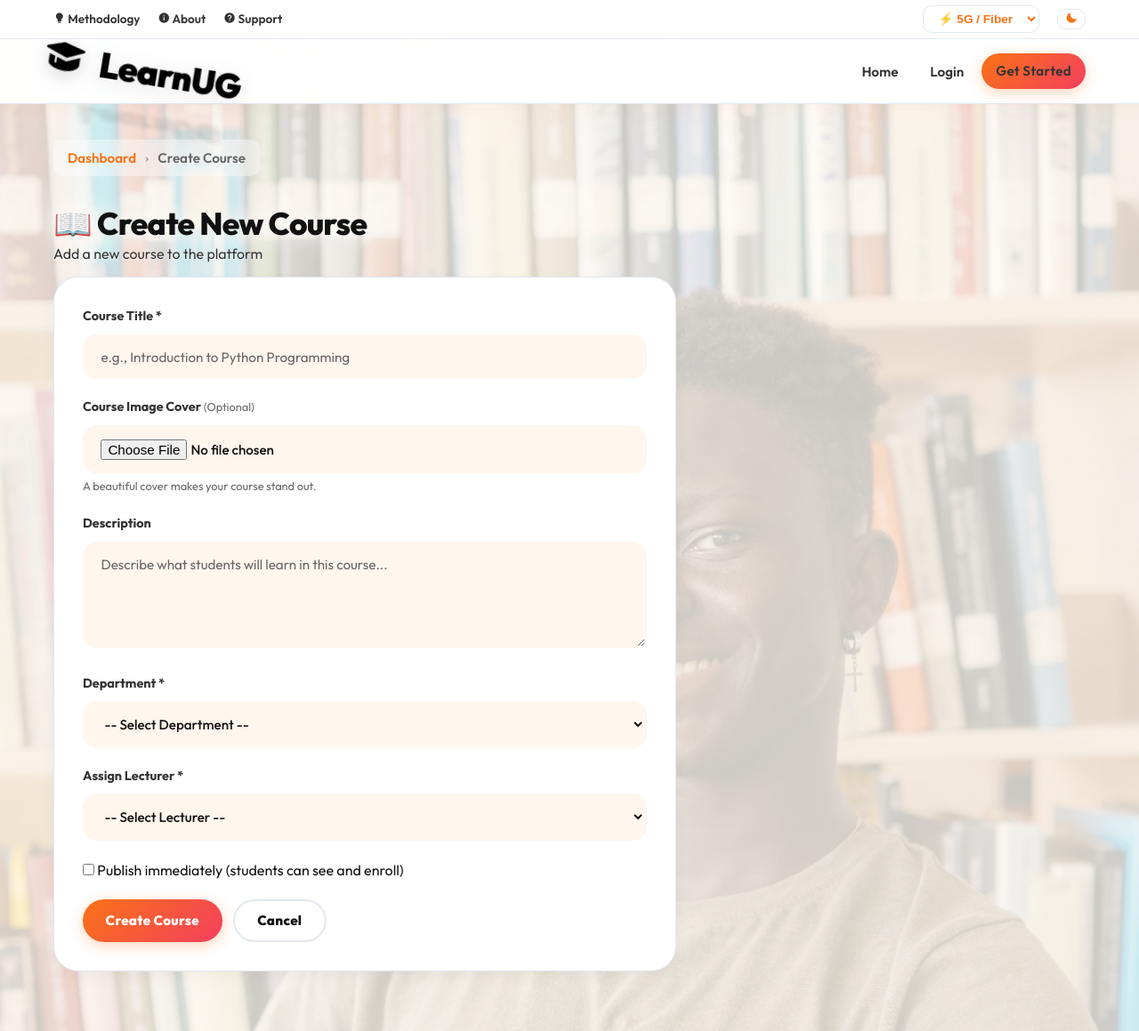
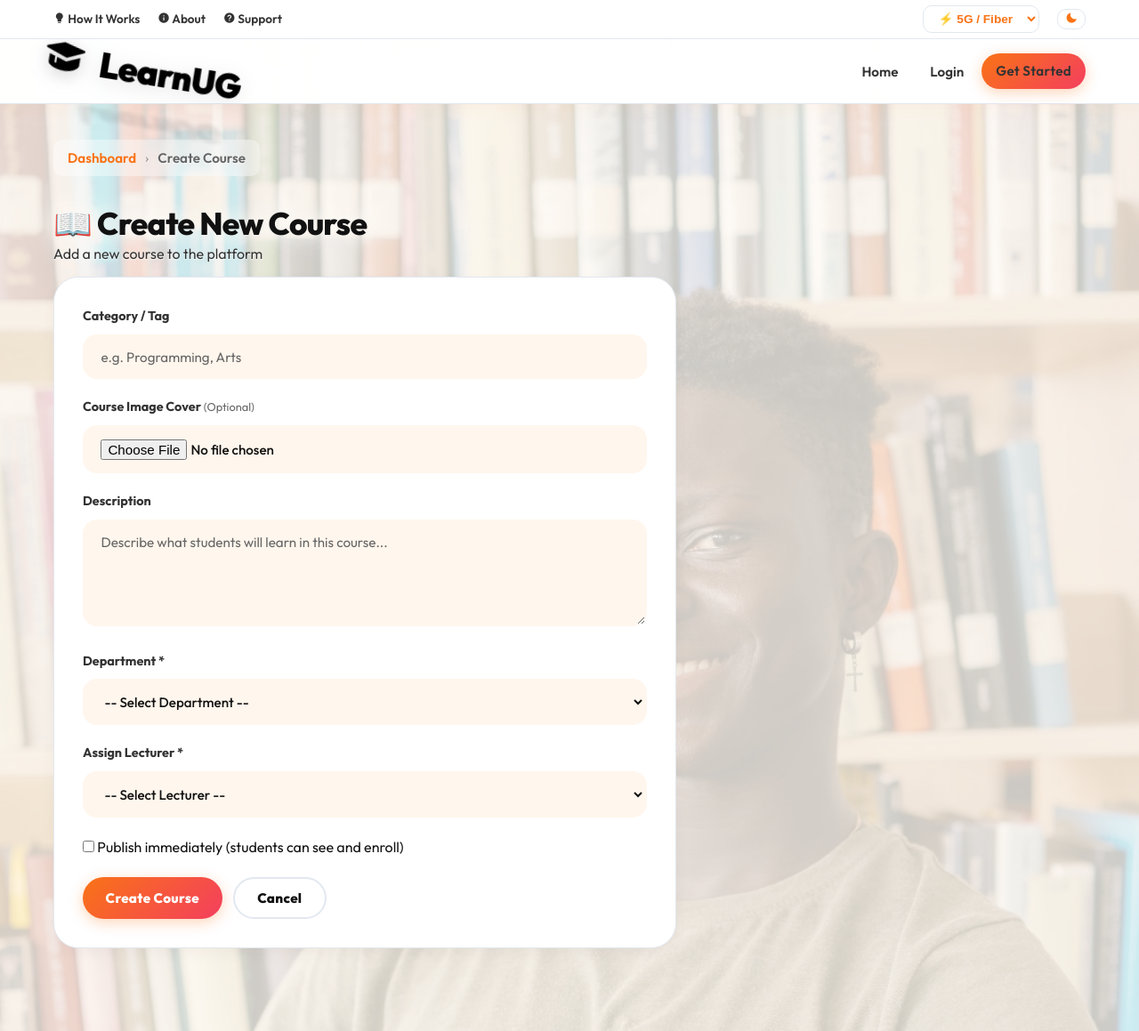
Before and after one commit to gilbertinkamanyire/elearnig_website, a Flask app: page /courses/create in a window 1280 px wide. Shown: the top 1159 px of the page at 89% size. Run offline with Flask 3, Linux system fonts and the light colour scheme; the visitor is signed in with stand-in values (Sample User, id 1); data that the repository does not hold is empty; some libraries are stand-ins or nearby versions.

Commit message:
Cleanup profiles, rename menu items, and enhance course management with delete/category features

```diff
--- a/models.py
+++ b/models.py
@@ -69,8 +69,8 @@ def init_db():
 
             CREATE TABLE IF NOT EXISTS enrollments (
                 id SERIAL PRIMARY KEY,
-                student_id INTEGER NOT NULL REFERENCES users(id),
-                course_id INTEGER NOT NULL REFERENCES courses(id),
+                student_id INTEGER NOT NULL REFERENCES users(id) ON DELETE CASCADE,
+                course_id INTEGER NOT NULL REFERENCES courses(id) ON DELETE CASCADE,
                 enrolled_at TIMESTAMP DEFAULT CURRENT_TIMESTAMP,
                 progress REAL DEFAULT 0.0,
                 participation_points INTEGER DEFAULT 0,
@@ -80,8 +80,8 @@ def init_db():
 
             CREATE TABLE IF NOT EXISTS lesson_progress (
                 id SERIAL PRIMARY KEY,
-                student_id INTEGER NOT NULL REFERENCES users(id),
-                lesson_id INTEGER NOT NULL REFERENCES lessons(id),
+                student_id INTEGER NOT NULL REFERENCES users(id) ON DELETE CASCADE,
+                lesson_id INTEGER NOT NULL REFERENCES lessons(id) ON DELETE CASCADE,
                 completed INTEGER DEFAULT 0,
                 completed_at TIMESTAMP,
                 UNIQUE(student_id, lesson_id)
@@ -101,9 +101,9 @@ def init_db():
 
             CREATE TABLE IF NOT EXISTS attendance (
                 id SERIAL PRIMARY KEY,
-                user_id INTEGER NOT NULL REFERENCES users(id),
-                course_id INTEGER NOT NULL REFERENCES courses(id),
-                lesson_id INTEGER,
+                user_id INTEGER NOT NULL REFERENCES users(id) ON DELETE CASCADE,
+                course_id INTEGER NOT NULL REFERENCES courses(id) ON DELETE CASCADE,
+                lesson_id INTEGER REFERENCES lessons(id) ON DELETE CASCADE,
                 activity_type TEXT NOT NULL,
                 timestamp TIMESTAMP DEFAULT CURRENT_TIMESTAMP
             );
@@ -120,8 +120,8 @@ def init_db():
 
             CREATE TABLE IF NOT EXISTS submissions (
                 id SERIAL PRIMARY KEY,
-                assessment_id INTEGER NOT NULL REFERENCES assessments(id),
-                student_id INTEGER NOT NULL REFERENCES users(id),
+                assessment_id INTEGER NOT NULL REFERENCES assessments(id) ON DELETE CASCADE,
+                student_id INTEGER NOT NULL REFERENCES users(id) ON DELETE CASCADE,
                 answers_json TEXT NOT NULL DEFAULT '{}',
                 score REAL DEFAULT 0,
                 max_score REAL DEFAULT 0,
@@ -283,8 +283,8 @@ def init_db():
                 progress REAL DEFAULT 0.0,
                 participation_points INTEGER DEFAULT 0,
                 last_lesson_id INTEGER DEFAULT NULL,
-                FOREIGN KEY (student_id) REFERENCES users(id),
-                FOREIGN KEY (course_id) REFERENCES courses(id),
+                FOREIGN KEY (student_id) REFERENCES users(id) ON DELETE CASCADE,
+                FOREIGN KEY (course_id) REFERENCES courses(id) ON DELETE CASCADE,
                 UNIQUE(student_id, course_id)
             );
 
@@ -294,8 +294,8 @@ def init_db():
                 lesson_id INTEGER NOT NULL,
                 completed INTEGER DEFAULT 0,
                 completed_at TIMESTAMP,
-                FOREIGN KEY (student_id) REFERENCES users(id),
-                FOREIGN KEY (lesson_id) REFERENCES lessons(id),
+                FOREIGN KEY (student_id) REFERENCES users(id) ON DELETE CASCADE,
+                FOREIGN KEY (lesson_id) REFERENCES lessons(id) ON DELETE CASCADE,
                 UNIQUE(student_id, lesson_id)
             );
 
@@ -319,9 +319,9 @@ def init_db():
                 lesson_id INTEGER,
                 activity_type TEXT NOT NULL,
                 timestamp TIMESTAMP DEFAULT CURRENT_TIMESTAMP,
-                FOREIGN KEY (user_id) REFERENCES users(id),
-                FOREIGN KEY (course_id) REFERENCES courses(id),
-                FOREIGN KEY (lesson_id) REFERENCES lessons(id)
+                FOREIGN KEY (user_id) REFERENCES users(id) ON DELETE CASCADE,
+                FOREIGN KEY (course_id) REFERENCES courses(id) ON DELETE CASCADE,
+                FOREIGN KEY (lesson_id) REFERENCES lessons(id) ON DELETE CASCADE
             );
 
             CREATE TABLE IF NOT EXISTS notifications (
@@ -347,8 +347,8 @@ def init_db():
                 score REAL DEFAULT 0,
                 max_score REAL DEFAULT 0,
                 submitted_at TIMESTAMP DEFAULT CURRENT_TIMESTAMP,
-                FOREIGN KEY (assessment_id) REFERENCES assessments(id),
-                FOREIGN KEY (student_id) REFERENCES users(id)
+                FOREIGN KEY (assessment_id) REFERENCES assessments(id) ON DELETE CASCADE,
+                FOREIGN KEY (student_id) REFERENCES users(id) ON DELETE CASCADE
             );
 
             CREATE TABLE IF NOT EXISTS discussions (
--- a/routes/courses.py
+++ b/routes/courses.py
@@ -194,6 +194,7 @@ def register_courses(app):
             description = request.form.get('description', '').strip()
             department_id = request.form.get('department_id', type=int)
             lecturer_id = request.form.get('lecturer_id', type=int)
+            category = request.form.get('category', 'General').strip()
             is_published = 1 if request.form.get('is_published') else 0
 
             image_url = ''
@@ -210,8 +211,8 @@ def register_courses(app):
                 flash('Course title, department, and lecturer are required.', 'danger')
             else:
                 g.db.execute(
-                    'INSERT INTO courses (title, description, lecturer_id, department_id, image_url, is_published) VALUES (?, ?, ?, ?, ?, ?)',
-                    (title, description, lecturer_id, department_id, image_url, is_published)
+                    'INSERT INTO courses (title, description, lecturer_id, department_id, image_url, is_published, category) VALUES (?, ?, ?, ?, ?, ?, ?)',
+                    (title, description, lecturer_id, department_id, image_url, is_published, category)
                 )
                 g.db.commit()
                 if is_published:
@@ -245,6 +246,7 @@ def register_courses(app):
             description = request.form.get('description', '').strip()
             department_id = request.form.get('department_id', type=int)
             lecturer_id = request.form.get('lecturer_id', type=int)
+            category = request.form.get('category', 'General').strip()
             is_published = 1 if request.form.get('is_published') else 0
 
             image_url = course['image_url']
@@ -259,8 +261,8 @@ def register_courses(app):
 
             if title and department_id and lecturer_id:
                 g.db.execute(
-                    'UPDATE courses SET title = ?, description = ?, department_id = ?, lecturer_id = ?, is_published = ?, image_url = ? WHERE id = ?',
-                    (title, description, department_id, lecturer_id, is_published, image_url, course_id)
+                    'UPDATE courses SET title = ?, description = ?, department_id = ?, lecturer_id = ?, is_published = ?, image_url = ?, category = ? WHERE id = ?',
+                    (title, description, department_id, lecturer_id, is_published, image_url, category, course_id)
                 )
                 g.db.commit()
                 flash('Course unit updated successfully!', 'success')
@@ -316,3 +318,24 @@ def register_courses(app):
         g.db.commit()
         flash('Assignment visibility updated.', 'success')
         return redirect(url_for('course_detail', course_id=assign['course_id']))
+
+    @app.route('/courses/<int:course_id>/delete', methods=['POST'])
+    @role_required('admin', 'lecturer')
+    def delete_course(course_id):
+        course = g.db.execute('SELECT lecturer_id, image_url FROM courses WHERE id = ?', (course_id,)).fetchone()
+        if not course: abort(404)
+
+        if session['role'] != 'admin' and course['lecturer_id'] != session['user_id']:
+            abort(403)
+
+        # Delete course image if it exists
+        if course['image_url'] and course['image_url'].startswith('/uploads/course_'):
+            pic_path = os.path.join(app.root_path, 'static', course['image_url'].lstrip('/static/'))
+            if os.path.exists(pic_path):
+                try: os.remove(pic_path)
+                except: pass
+
+        g.db.execute('DELETE FROM courses WHERE id = ?', (course_id,))
+        g.db.commit()
+        flash('Course and all its materials have been permanently deleted.', 'warning')
+        return redirect(url_for('courses_list'))
--- a/templates/base.html
+++ b/templates/base.html
@@ -19,7 +19,7 @@
     <div class="top-bar">
         <div class="container">
             <div class="top-bar-links">
-                <a href="{{ url_for('how_it_works') }}"><i class='bx bxs-bulb'></i> Methodology</a>
+                <a href="{{ url_for('how_it_works') }}"><i class='bx bxs-bulb'></i> How It Works</a>
                 <a href="{{ url_for('about') }}"><i class='bx bxs-info-circle'></i> About</a>
                 <a href="{{ url_for('help_page') }}"><i class='bx bxs-help-circle'></i> Support</a>
             </div>
@@ -67,7 +67,7 @@
                             <i class='bx bxs-graduation'></i> Learning <i class='bx bx-chevron-down'></i>
                         </a>
                         <ul class="dropdown-menu">
-                            <li><a href="{{ url_for('courses_list') }}"><i class='bx bxs-book-open'></i> Library</a></li>
+                            <li><a href="{{ url_for('courses_list') }}"><i class='bx bxs-book-open'></i> Courses</a></li>
                             <li><a href="{{ url_for('cognitive_mirror') }}"><i class='bx bx-reflect-vertical'></i> Mirror</a></li>
                             <li><a href="{{ url_for('synergy_connect') }}"><i class='bx bx-group'></i> Synergy</a></li>
                             {% if current_user.role == 'student' %}
--- a/templates/courses/create.html
+++ b/templates/courses/create.html
@@ -15,16 +15,15 @@
 
 <div class="card" style="max-width: 700px;">
     <form method="POST" action="{{ url_for('create_course') }}" enctype="multipart/form-data">
-        <div class="form-group">
-            <label class="form-label" for="title">Course Title *</label>
-            <input type="text" id="title" name="title" class="form-input"
-                   placeholder="e.g., Introduction to Python Programming" required>
-        </div>
-
-        <div class="form-group">
-            <label class="form-label" for="image">Course Image Cover <span style="font-size: 0.8rem; font-weight: normal; color: var(--text-muted);">(Optional)</span></label>
-            <input type="file" id="image" name="image" class="form-input" accept="image/*">
-            <p style="font-size: 0.8rem; color: var(--text-muted); margin-top: 0.25rem;">A beautiful cover makes your course stand out.</p>
+        <div class="form-row">
+            <div class="form-group">
+                <label class="form-label" for="category">Category / Tag</label>
+                <input type="text" id="category" name="category" class="form-input" placeholder="e.g. Programming, Arts">
+            </div>
+            <div class="form-group">
+                <label class="form-label" for="image">Course Image Cover <span style="font-size: 0.8rem; font-weight: normal; color: var(--text-muted);">(Optional)</span></label>
+                <input type="file" id="image" name="image" class="form-input" accept="image/*">
+            </div>
         </div>
 
         <div class="form-group">
--- a/templates/courses/detail.html
+++ b/templates/courses/detail.html
@@ -37,6 +37,9 @@
                 <div class="btn-group">
                     <a href="{{ url_for('edit_course', course_id=course.id) }}" class="btn btn-secondary">✏️ Edit</a>
                     <a href="{{ url_for('add_lesson', course_id=course.id) }}" class="btn btn-primary">+ Add Lesson</a>
+                    <form method="POST" action="{{ url_for('delete_course', course_id=course.id) }}" style="display:inline;" onsubmit="return confirm('DANGER: Delete this course and ALL its contents?');">
+                        <button type="submit" class="btn btn-outline btn-danger">🗑 Delete</button>
+                    </form>
                 </div>
                 {% if session.role == 'admin' %}
                     <form method="POST" action="{{ url_for('admin_clear_course_enrollments', course_id=course.id) }}" style="margin-top: 0.5rem;" onsubmit="return confirm('ARE YOU SURE you want to clear all student progress/enrollments? This cannot be undone.');">
```
Also changed, not shown: templates/courses/edit.html (+13 -7 lines).
